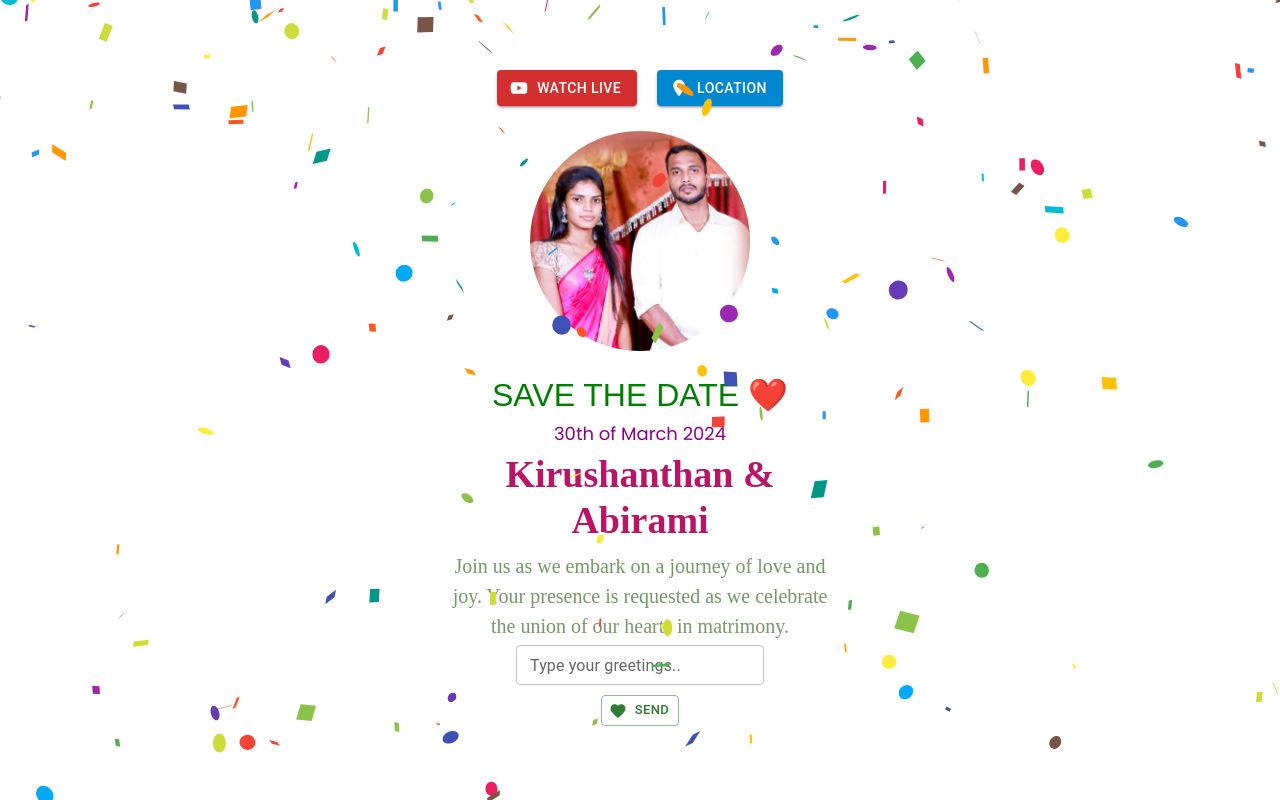
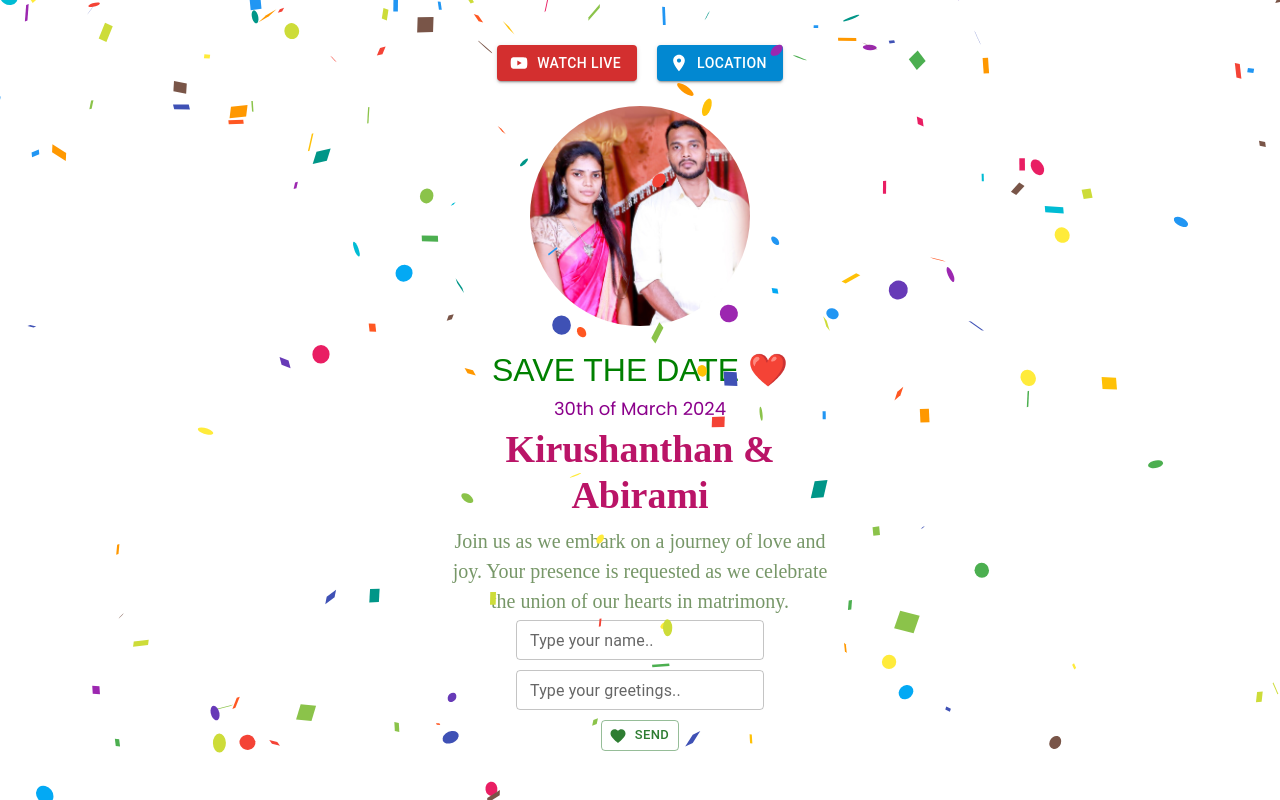
Before and after one commit to kirushanthanse/our-wedding, a Next.js app: page / in a window 1280 px wide. Built offline with nearby package versions, Linux system fonts and the light colour scheme; a web font is replaced by a local one.

Commit message:
after name field

```diff
--- a/src/app/globals.css
+++ b/src/app/globals.css
@@ -165,8 +165,9 @@ img{
 .wish{
  display: flex;
  flex-direction: column;
+ gap: 10px;
  align-items: center;
- gap: 10px;
+
 }
 
 .heart-icon {
--- a/src/app/wishes.tsx
+++ b/src/app/wishes.tsx
@@ -11,7 +11,9 @@ import { LoadingButton } from '@mui/lab';
 
 function Wishes() {
   const [message, setMessage] = useState<string>('');
-  const [error, setError] = useState(false);
+  const [name, setName] = useState<string>('');
+  const [errorMsg, setErrorMsg] = useState(false);
+  const [errorName, setErrorName] = useState(false);
   const [open, setOpen] = useState(false);
   const [loading, setLoading]=useState(false);
   const [mailApiResponse, setMailApiResponse] = useState<boolean>(false);
@@ -36,11 +38,14 @@ function Wishes() {
   const handleSubmit = async (values: any) => {
     values.preventDefault();
     console.log(values);
-    if (message === "") {
-      setError(true)
+    if(name === "") {
+      setErrorName(true)
       // setMailApiResponse(false);
 
-    } else {
+    } else if (message === ""){
+      setErrorMsg(true)
+    }
+    else {
       setLoading(true)
       const response = await fetch('/api/sendMail', {
         method: 'POST',
@@ -48,10 +53,11 @@ function Wishes() {
           'Content-type': 'application/json'
         },
         body: JSON.stringify({
-          message
+          message,name
         })
       })
 
+      setName('');
       setMessage('');
       const isSuccess = await response.json();
       console.log(isSuccess);
@@ -89,7 +95,8 @@ function Wishes() {
           <p >Join us as we embark on a journey of love and joy. Your presence is requested as we celebrate the union of our hearts in matrimony.</p>
         </div>
         <div className="form-group mx-sm-3 mb-1 mt-1 wish">
-          <TextField value={message} onFocus={() => setError(false)} error={error} helperText={error ? 'The message field is empty' : null} id="outlined-basic" label="Type your greetings.." variant="outlined" size="small" sx={{ mt: -2 }} onChange={(e) => setMessage(e.target.value)} />
+        <TextField value={name} onFocus={() => setErrorName(false)} error={errorName} helperText={errorName ? 'The name field is empty' : null} id="outlined-basic" label="Type your name.." variant="outlined" size="small" sx={{ mt: -2}} onChange={(e) => setName(e.target.value)} />
+          <TextField value={message} onFocus={() => setErrorMsg(false)} error={errorMsg} helperText={errorMsg ? 'The message field is empty' : null} id="outlined-basic" label="Type your greetings.." variant="outlined" size="small" onChange={(e) => setMessage(e.target.value)} />
           <LoadingButton loading={loading} loadingIndicator={<CircularProgress color="info" size={12} role='Sending..' />} className='button' size="small" variant="outlined" color="success" startIcon={<FavoriteIcon />} onClick={handleSubmit} >
             Send
           </LoadingButton>
```
Also changed, not shown: src/app/api/sendMail/route.tsx (+5 -3 lines).
